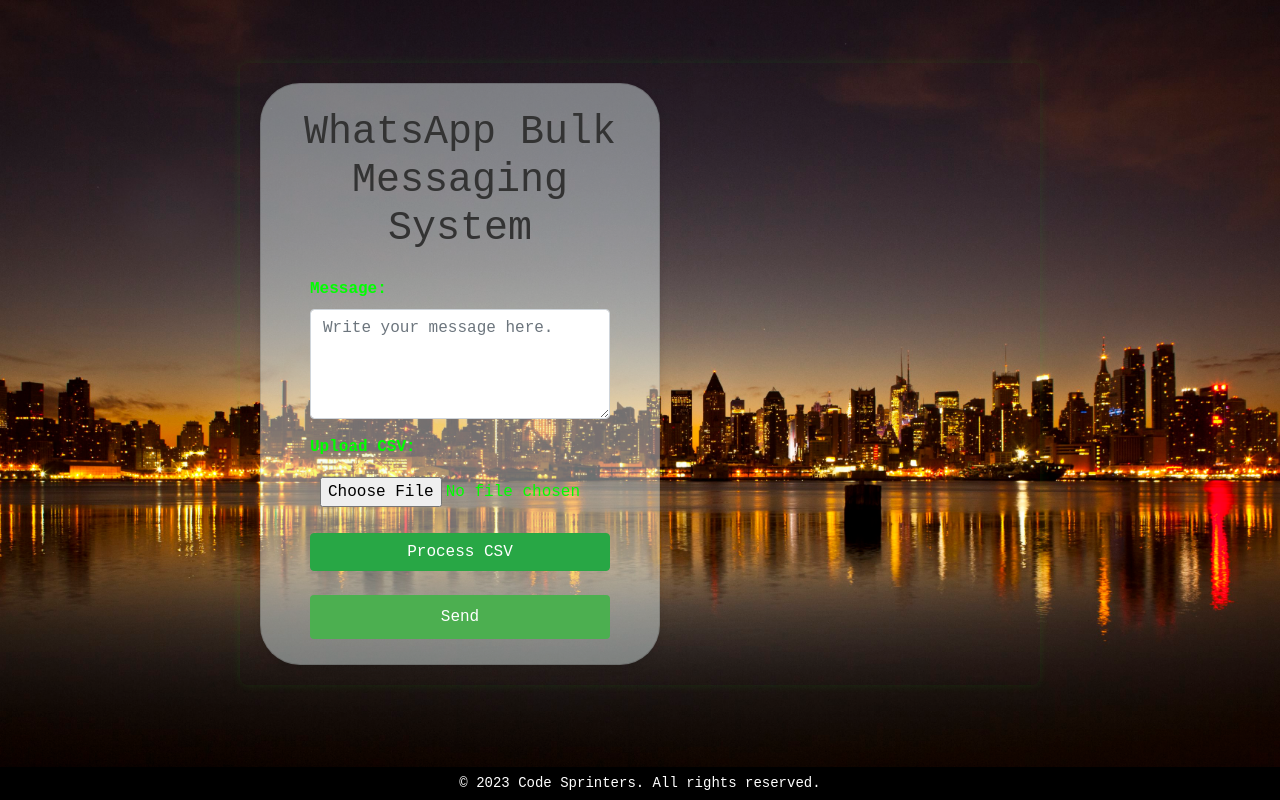
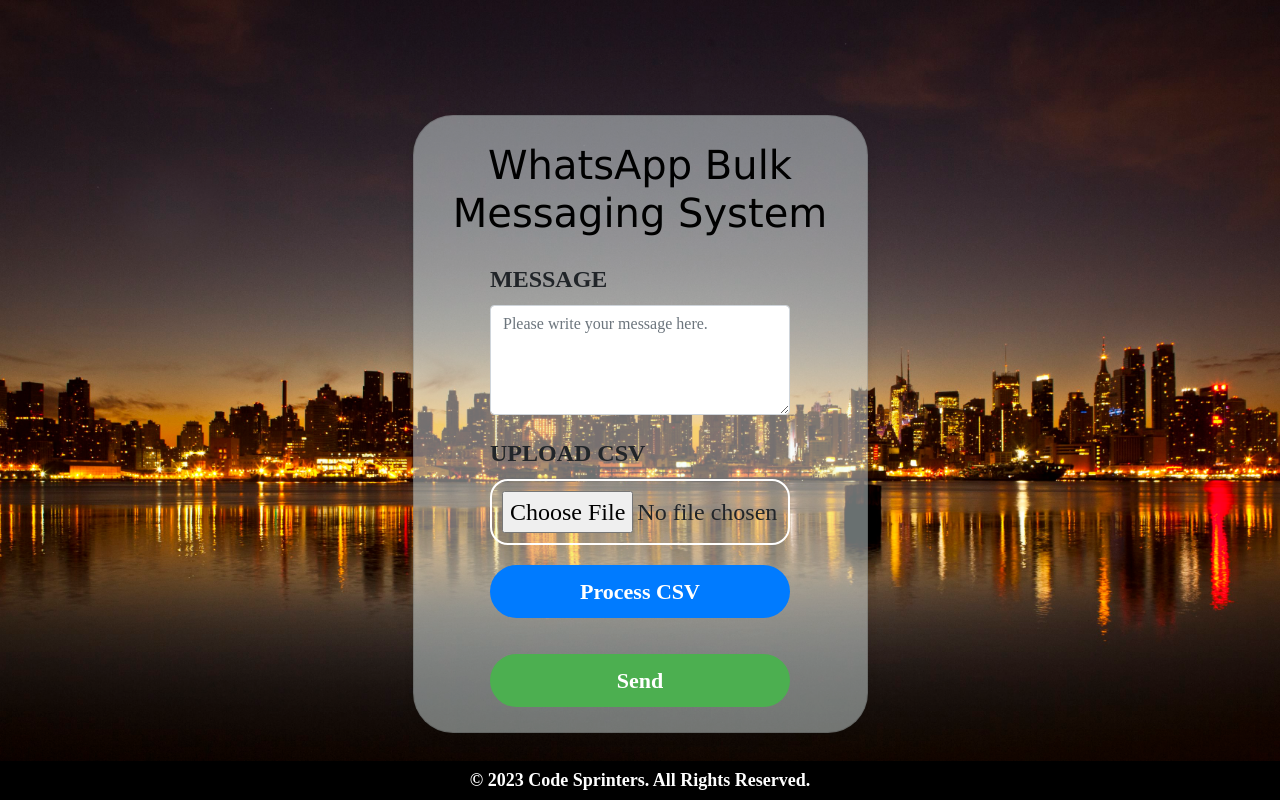
Before and after one commit to Arnavgl/optica_hack, a PHP site: page / in a window 1280 px wide. Run offline with PHP 8.4, Linux system fonts and the light colour scheme.

Commit message:
Change Styling

```diff
--- a/index.php
+++ b/index.php
@@ -18,12 +18,12 @@
 
             <form action="send_whatsapp_api_rc.php" method="post" enctype="multipart/form-data">
                 <div class="form-group">
-                    <label for="message">Message:</label>
-                    <textarea class="form-control" id="message" name="message" rows="4" placeholder="Write your message here."></textarea>
+                    <label for="message">MESSAGE</label>
+                    <textarea class="form-control" id="message" name="message" rows="4" placeholder="Please write your message here."></textarea>
                 </div>
 
                 <div class="form-group">
-                    <label for="csvFileInput">Upload CSV:</label>
+                    <label for="csvFileInput">UPLOAD CSV</label>
                     <input type="file" class="form-control-file" id="csvFileInput" name="csvFileInput" accept=".csv">
                 </div>
 
@@ -40,7 +40,7 @@
     </div>
 
     <footer>
-        <p>&copy; 2023 Code Sprinters. All rights reserved.</p>
+        <p>&copy; 2023 Code Sprinters. All Rights Reserved.</p>
     </footer>
 
     <!-- Include Bootstrap JS and jQuery -->
--- a/send_whatsapp_api_rc.php
+++ b/send_whatsapp_api_rc.php
@@ -14,8 +14,8 @@ if (isset($_POST['submit'])) {
 
         // Message input from the form
         $message = $_POST['message'];
-        $appKey = ''; //write api key
-        $authKey = ''; //write auth key
+        $appKey = 'f55ddb55-c82f-4ab3-ae1c-8e21aca193ff';
+        $authKey = '2I9a8pDGs9XPYALceOfcE4tBmO20giHixwslQ4FiJ5Ia2z4ZPW';
         $sandbox = 'false';
 
         // Flag to check if any message was successfully sent
--- a/style.css
+++ b/style.css
@@ -1,17 +1,29 @@
 h1 {
     text-align: center;
-    color: #333;
+    color: black;
+    font-family:'Lucida Sans', 'Lucida Sans Regular', 'Lucida Grande', 'Lucida Sans Unicode', Geneva, Verdana, sans-serif;
 }
 
 body {
-    font-family: Arial, sans-serif;
-    background-color: #8728e0a3;
+    font-family: Gentona, sans-serif;
     margin: 0;
     padding: 0;
     display: flex;
     justify-content: center;
     align-items: center;
     height: 100vh;
+    font-size: 1.5em;
+    font-weight: bold;
+}
+
+/* css review */
+body {
+    font-family:'Times New Roman', Times, serif;
+    background-image: url('background_image.jpg'); /* Adding image URL here */
+    background-size: cover;
+    background-repeat: no-repeat;
+    background-position: center;
+    /* color: #0f0; Green text on the background image */
 }
 
 .card {
@@ -19,7 +31,8 @@ body {
     box-shadow: 0 4px 8px rgba(0, 0, 0, 0.1);
     padding: 25px;
     border-radius: 40px;
-    width: 400px;
+    width: 455px;
+    margin: 0 auto;
 
 }
 
@@ -32,19 +45,23 @@ label {
 textarea, input[type="file"] {
     width: 100%;
     padding: 10px;
-    margin-bottom: 16px;
+    margin-bottom: 20px;
     box-sizing: border-box;
+
 }
+
+
 
 button, input[type="submit"] {
     background-color: #4CAF50;
     color: white;
     padding: 10px 20px;
     border: none;
-    border-radius: 4px;
+    border-radius: 40px;
     cursor: pointer;
-    font-size: 16px;
+    font-size: 22px;
     width: 100%;
+    font-weight: bold;
 }
 
 button:hover, input[type="submit"]:hover {
@@ -60,6 +77,32 @@ input[type="text"], textarea {
     width: 100%;
     padding: 10px;
     box-sizing: border-box;
+    border-radius: 80px;
+    border: 20px solid #4CAF50; /* Green border */
+}
+
+/* Adjustments for CSV file input */
+.form-control-file {
+    border: 2px solid white; /* Green border */
+    border-radius: 18px;
+}
+
+
+/* Styling for Process CSV button */
+.btn-success {
+    background-color: #007BFF; /* Yellow button */
+    color: white;
+    padding: 10px 20px;
+    border: none;
+    border-radius: 40px;
+    cursor: pointer;
+    font-size: 22px;
+    width: 100%;
+    font-weight: bold;
+}
+
+.btn-success:hover {
+    background-color: #0056b3; /* Darker yellow on hover */
 }
 
 footer {
@@ -72,32 +115,20 @@ footer {
 }
 
 footer p {
-    margin: 0;
-    font-size: 14px;
+    margin:auto;
+    font-size: 18px;
     color: white;
 }
 
-/* css review */
-body {
-    font-family: 'Courier New', Courier, monospace;
-    margin: 0;
-    padding: 0;
-    background-image: url('background_image.jpg'); /* Adding image URL here */
-    background-size: cover;
-    background-repeat: no-repeat;
-    background-position: center;
-    color: #0f0; /* Green text on the background image */
-}
-
-    .container {
+/*.container {
     max-width: 800px;
     margin: 100px auto;
     padding: 20px;
     background-color:transparent; /* Dark overlay on top of the background image */
-        /* border: 2px solid #0f0; */
+/*    border: 2px solid #0f0;
     border-radius: 8px;
     box-shadow: 0 0 10px rgba(0, 255, 0, 0.1); /* Green box shadow */
-    }
+/*}*/
 
 /*.form-container {
     margin-top: 20px;
@@ -131,4 +162,4 @@ button {
 
 button:hover {
     background-color: #003; /* Darker blue on hover */
-/*}
+/*}*/
```
Lines whose indentation alone changed are shown as unchanged.
